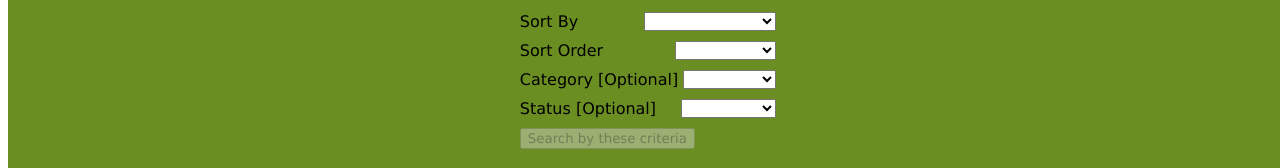
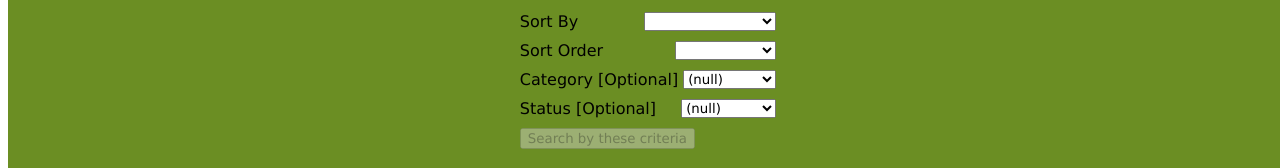
Before and after one commit to Joh0/ToDoApp, an Angular app: page /list in a window 1280 px wide. Shown: the part 149-317 px from the top of the page. Built offline with nearby package versions, Linux system fonts and the light colour scheme; no server answers; sample sign-in values are in the browser's storage.

Commit message:
Added null option when searching list

```diff
--- a/src/app/list/list.component.html
+++ b/src/app/list/list.component.html
@@ -19,6 +19,7 @@
         <div class="form-row">
             <label class="form-label" for="category">Category [Optional]</label>
             <select class="form-input" id="category" #category="ngModel" ngModel name="category">
+                <option value="">(null)</option>
                 <option value="household">Household</option>
                 <option value="work">Work</option>
                 <option value="personal">Personal</option>
@@ -28,6 +29,7 @@
         <div class="form-row">
             <label class="form-label" for="status">Status [Optional]</label>
             <select class="form-input" id="status" #status="ngModel" ngModel name="status">
+                <option value="">(null)</option>
                 <option value="active">Active</option>
                 <option value="completed">Completed</option>
             </select>
```
